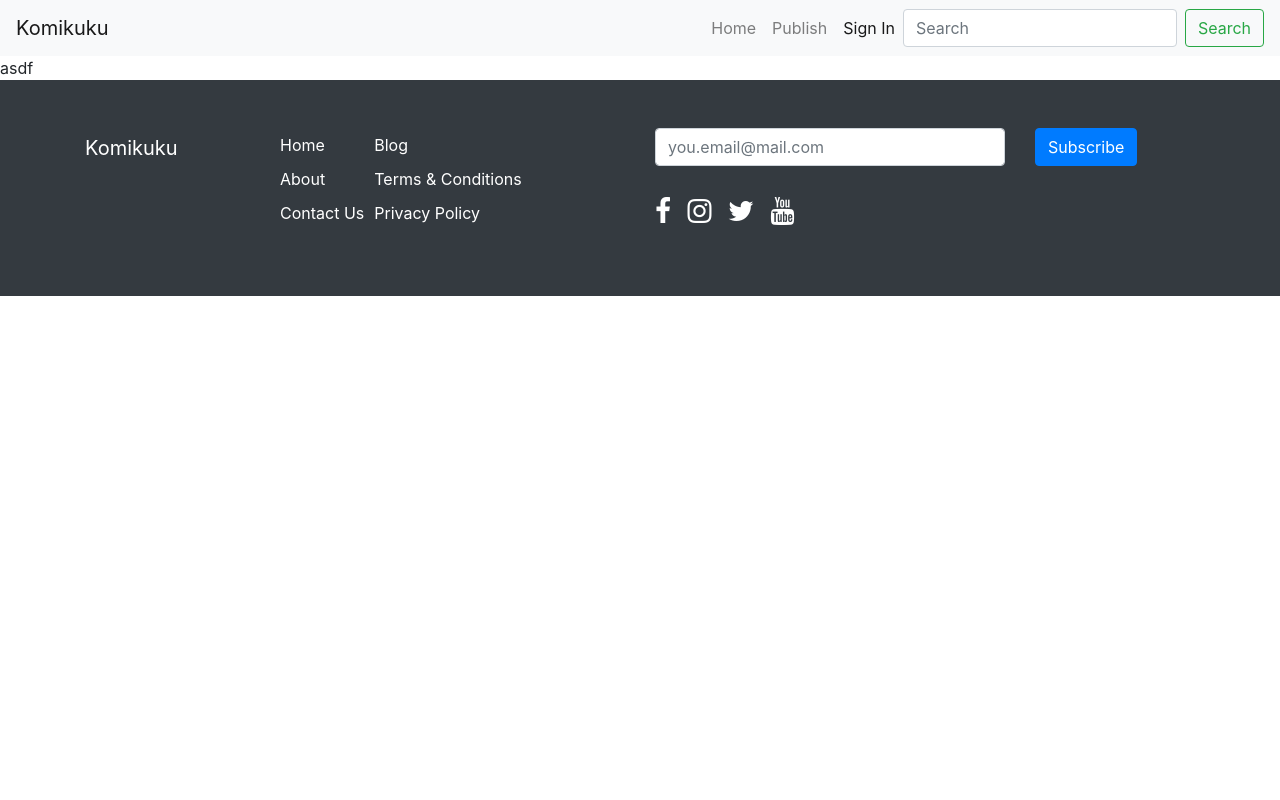
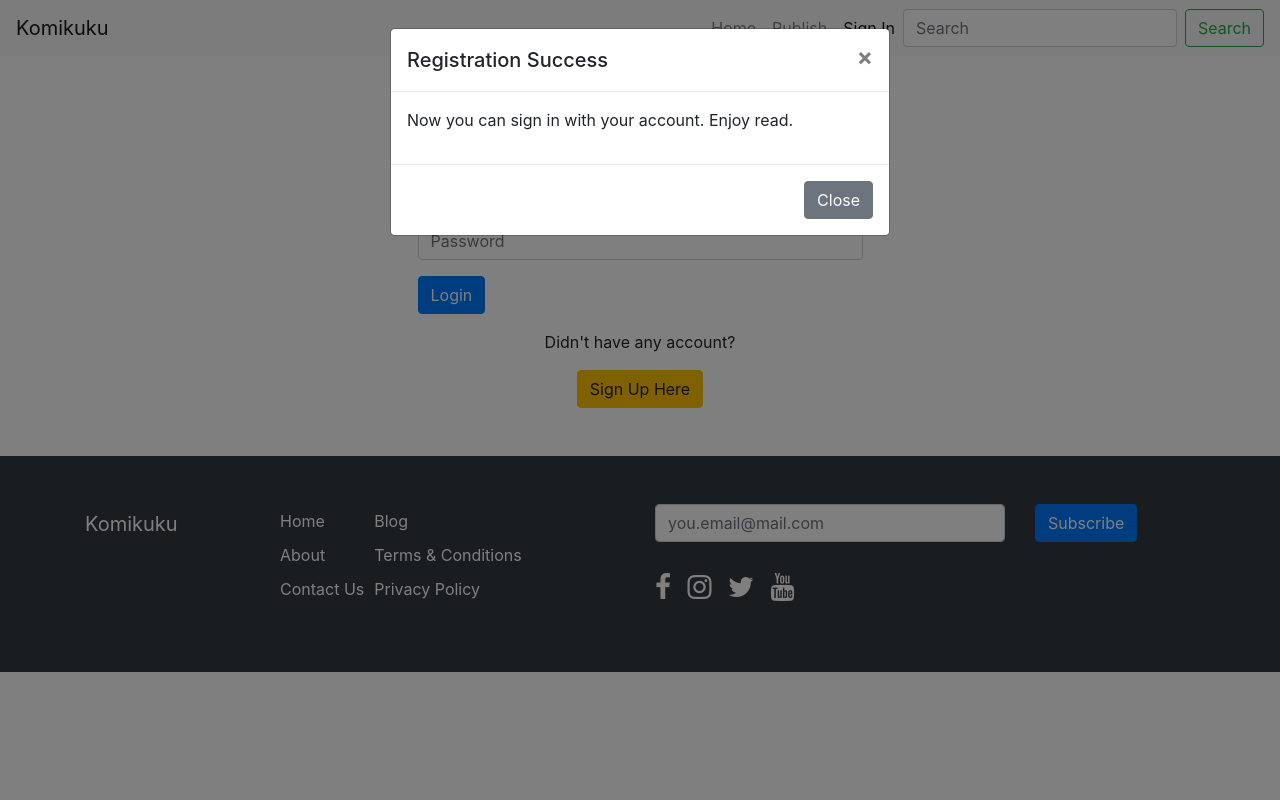
Before and after one commit to fauzanaachmd/komikuku-web, a PHP site: page /komikuku-web/index.php/sign-in?register=success in a window 1280 px wide. Run offline with PHP 8.4, Linux system fonts and the light colour scheme; tables that the repository leaves empty or names only in its code hold one stand-in row (values such as "Sample post"); some libraries are stand-ins or nearby versions.

Commit message:
regiter feature done

```diff
--- /dev/null
+++ b/action/connection.php
@@ -0,0 +1,15 @@
+<?php
+
+$servername = '127.0.0.1';
+$username = 'root';
+$password = '1234';
+$dbname = 'komikuku_db';
+
+try {
+    $conn = new PDO("mysql:host=$servername;dbname=$dbname", $username, $password);
+    $conn->setAttribute(PDO::ATTR_ERRMODE, PDO::ERRMODE_EXCEPTION);
+//    echo 'Koneksi suskses';
+
+}catch(PDOException $e) {
+    echo 'Koneksi gagal: '. $e->getMessage();
+}
--- a/constant.php
+++ b/constant.php
@@ -1,4 +1,27 @@
 <?php
-    const BASE_URL = 'http://localhost/komikuku-web-apps/index.php';
-    const ASSET_URL = 'http://localhost/komikuku-web-apps/';
+    const BASE_URL = 'http://localhost/komikuku-web/index.php';
+    const ASSET_URL = 'http://localhost/komikuku-web/';
     $GLOBALS['uri_segment'] = explode('/', parse_url($_SERVER['REQUEST_URI'], PHP_URL_PATH));
+
+    function modal($title = '', $content = '') {
+        echo '
+        <div id="register-modal" class="modal fade" tabindex="-1" role="dialog">
+            <div class="modal-dialog" role="document">
+                <div class="modal-content">
+                    <div class="modal-header">
+                        <h5 class="modal-title">'.$title.'</h5>
+                        <button type="button" class="close" data-dismiss="modal" aria-label="Close">
+                            <span aria-hidden="true">&times;</span>
+                        </button>
+                    </div>
+                    <div class="modal-body">
+                        <p>'.$content.'</p>
+                    </div>
+                    <div class="modal-footer">
+                        <button type="button" class="btn btn-secondary" data-dismiss="modal">Close</button>
+                    </div>
+                </div>
+            </div>
+        </div>
+        ';
+    }
--- a/css/style.css
+++ b/css/style.css
@@ -64,3 +64,7 @@ footer .navbar-brand {
 .slideshow-chapter .slick-slide div a {
     width: 100%;
 }
+
+.table-chapter tbody tr {
+    cursor: pointer;
+}
--- a/index.php
+++ b/index.php
@@ -1,5 +1,6 @@
 <?php
     include_once 'constant.php';
+    include_once 'action/connection.php';
 ?>
 <!doctype html>
 <html lang="en">
@@ -43,6 +44,8 @@
 <?php
     if($uri_segment[3] == 'sign-in') {
         include_once 'pages/sign-in.php';
+    }elseif($uri_segment[3] == 'sign-up') {
+        include_once 'pages/sign-up.php';
     }elseif($uri_segment[3] == 'comic') {
         include_once 'pages/comic.php';
     }else{
@@ -117,9 +120,17 @@
     </div>
 </footer>
 
+<?php
+    if($_GET['register'] == 'success') {
+        echo modal('Registration Success', 'Now you can sign in with your account. Enjoy read.');
+    }elseif($_GET['register'] == 'emailNotAvailable') {
+        echo modal('Failed To Register', 'Email already registered');
+    }
+?>
+
 <script type="text/javascript" src="<?php echo ASSET_URL; ?>js/jquery-3.3.1.min.js"></script>
 <!--<script src="js/jquery-3.3.1.slim.min.js" type="text/javascript"></script>-->
-<script src="<?php echo ASSET_URL; ?>js/popper.min.js" type="text/javascript"></script>
+<!--<script src="--><?php //echo ASSET_URL; ?><!--js/popper.min.js" type="text/javascript"></script>-->
 <script type="text/javascript" src="<?php echo ASSET_URL; ?>js/bootstrap.min.js"></script>
 <script type="text/javascript" src="<?php echo ASSET_URL; ?>js/slick.js"></script>
 <script type="text/javascript">
@@ -135,9 +146,27 @@
             slideToShow: 1,
             slideToScroll: 1
         });
+
         $('.slideshow-chapter').slick({
             arrows: true
         });
+
+        <?php if($uri_segment[3] == 'sign-in' || $uri_segment[3] == 'sign-up') { ?>
+        $('.form-text').hide();
+        $('#confirm-password, #password').on('change paste keyup', function() {
+            var pass = $('#password').val();
+            var confirmPass = $('#confirm-password').val();
+            if(pass === confirmPass) {
+                $('#password-message').hide();
+            }else{
+                $('#password-message').fadeIn();
+            }
+        });
+        <?php } ?>
+
+        <?php if(isset($_GET['register'])) { ?>
+        $('#register-modal').modal('show');
+        <?php }?>
     });
 </script>
 </body>
--- a/pages/sign-in.php
+++ b/pages/sign-in.php
@@ -1 +1,26 @@
-asdf
+<div class="container py-5">
+    <div class="row justify-content-center">
+        <div class="col-sm-5">
+            <form action="<?php echo ASSET_URL; ?>action/signInProcess.php" method="post">
+                <div class="form-group">
+                    <label for="exampleInputEmail1">Email</label>
+                    <input type="email" class="form-control" id="exampleInputEmail1" aria-describedby="emailHelp" placeholder="Enter email">
+                    <small id="emailHelp" class="form-text text-muted">We'll never share your email with anyone else.</small>
+                </div>
+                <div class="form-group">
+                    <label for="password">Password</label>
+                    <input type="password" class="form-control" id="password" aria-describedby="emailHelp" placeholder="Password">
+                </div>
+                <div class="form-group">
+                    <button type="submit" class="btn btn-primary">Login</button>
+                </div>
+                <div class="mt-3 text-center">
+                    <p>
+                        Didn't have any account?
+                    </p>
+                    <a class="btn btn-warning" href="<?php echo BASE_URL; ?>/sign-up">Sign Up Here</a>
+                </div>
+            </form>
+        </div>
+    </div>
+</div>
```
Also changed, not shown: action/signUpProcess.php (added, +33 -0 lines), pages/comic.php (+8 -12 lines), pages/sign-up.php (added, +36 -0 lines).
